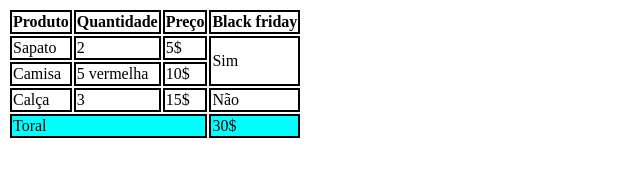
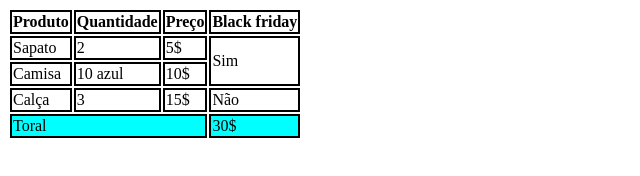
Before and after one commit to Fernando-bills/Aula-de-repository, a plain HTML site: page index.html in a window 1280 px wide. Shown: the full height of the page, 0-640 px from the left. Drawn offline with Linux system fonts and the light colour scheme.

Commit message:
mudando de 5 para 10 azul  na coluna da quantidade

```diff
--- a/index.html
+++ b/index.html
@@ -40,7 +40,7 @@
             </tr>
             <tr>
                 <td>Camisa</td>
-                <td>5 vermelha</td>
+                <td>10 azul</td>
                 <td>10$</td>
 
 
```
